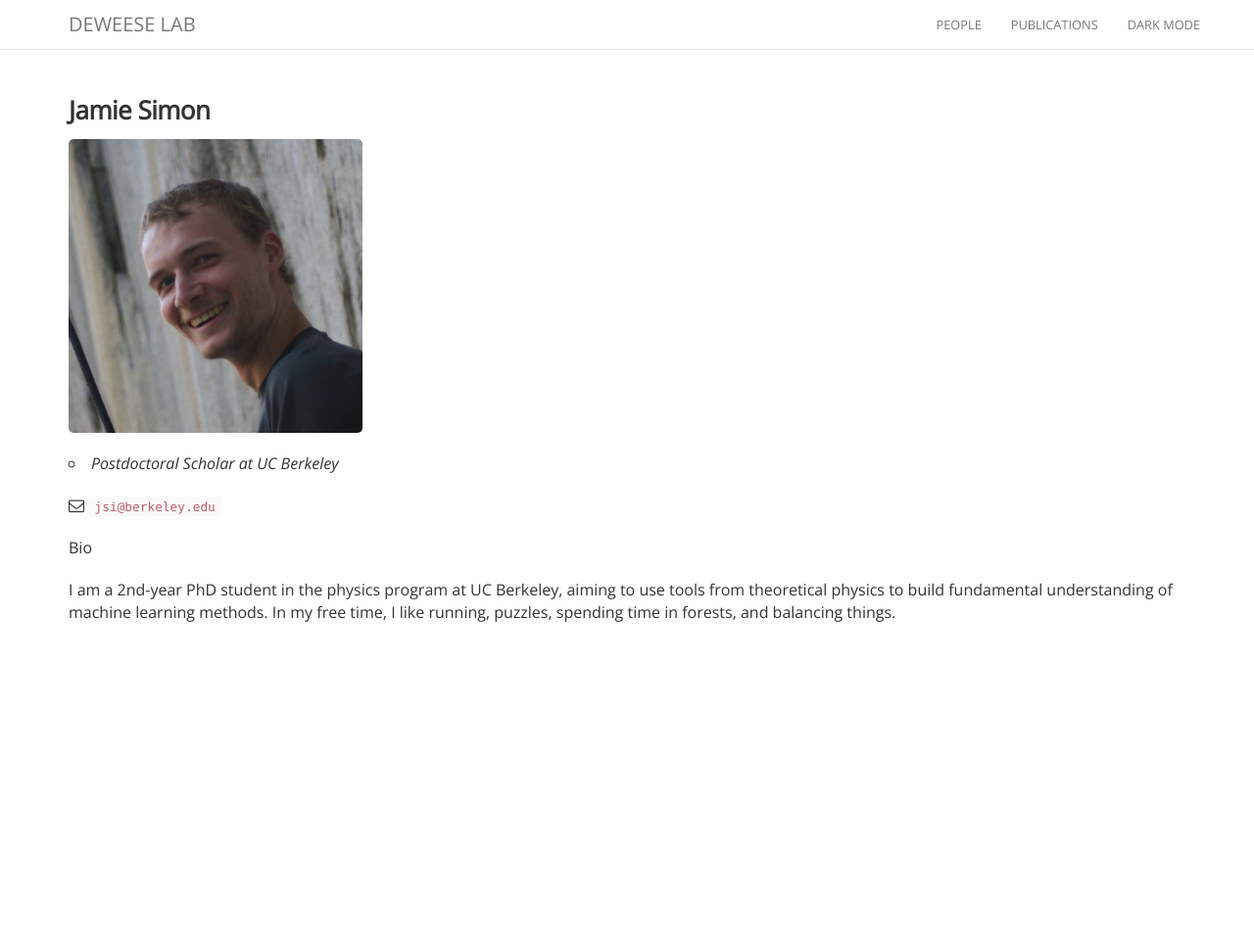
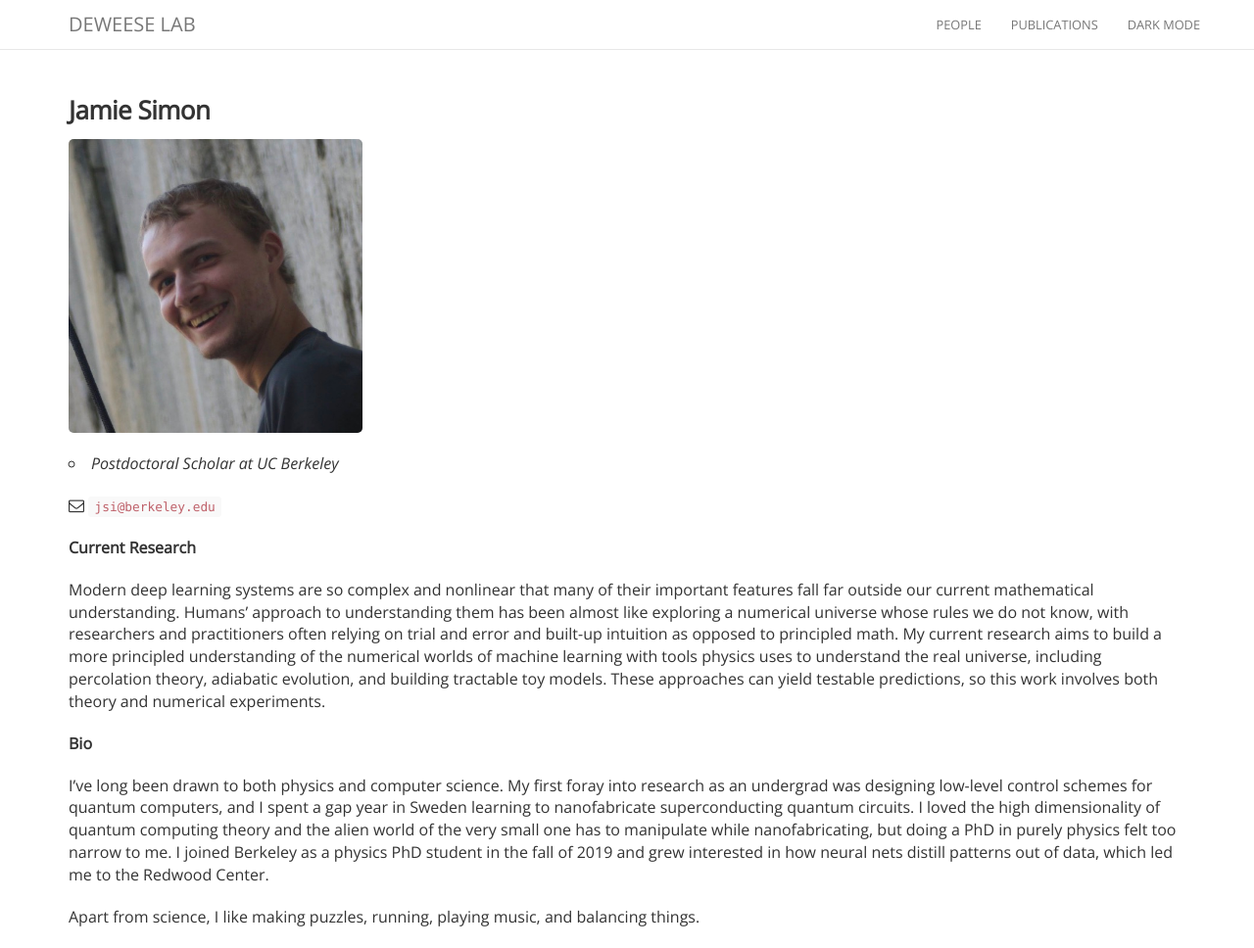
Before and after one commit to ncinko-testing/ncinko-testing.github.io, a Jekyll site: the page built from _people/jamie_simon.md, in a window 1280 px wide and 968 px high. Shown: the whole window at 98% size. Built offline with Jekyll 4.4.1, drawn with Linux system fonts in a browser that asks for light colours; nearby versions of some CDN libraries.

Commit message:
Update jamie_simon.md

```diff
--- a/_people/jamie_simon.md
+++ b/_people/jamie_simon.md
@@ -10,6 +10,12 @@ avatar: jamie.jpg
 
 <i class="fa fa-envelope-o"></i> `jsi@berkeley.edu`
 
-Bio
+**Current Research**
 
-I am a 2nd-year PhD student in the physics program at UC Berkeley, aiming to use tools from theoretical physics to build fundamental understanding of machine learning methods.  In my free time, I like running, puzzles, spending time in forests, and balancing things.
+Modern deep learning systems are so complex and nonlinear that many of their important features fall far outside our current mathematical understanding. Humans’ approach to understanding them has been almost like exploring a numerical universe whose rules we do not know, with researchers and practitioners often relying on trial and error and built-up intuition as opposed to principled math. My current research aims to build a more principled understanding of the numerical worlds of machine learning with tools physics uses to understand the real universe, including percolation theory, adiabatic evolution, and building tractable toy models. These approaches can yield testable predictions, so this work involves both theory and numerical experiments.
+
+**Bio**
+
+I’ve long been drawn to both physics and computer science. My first foray into research as an undergrad was designing low-level control schemes for quantum computers, and I spent a gap year in Sweden learning to nanofabricate superconducting quantum circuits. I loved the high dimensionality of quantum computing theory and the alien world of the very small one has to manipulate while nanofabricating, but doing a PhD in purely physics felt too narrow to me. I joined Berkeley as a physics PhD student in the fall of 2019 and grew interested in how neural nets distill patterns out of data, which led me to the Redwood Center.
+
+Apart from science, I like making puzzles, running, playing music, and balancing things.
```
